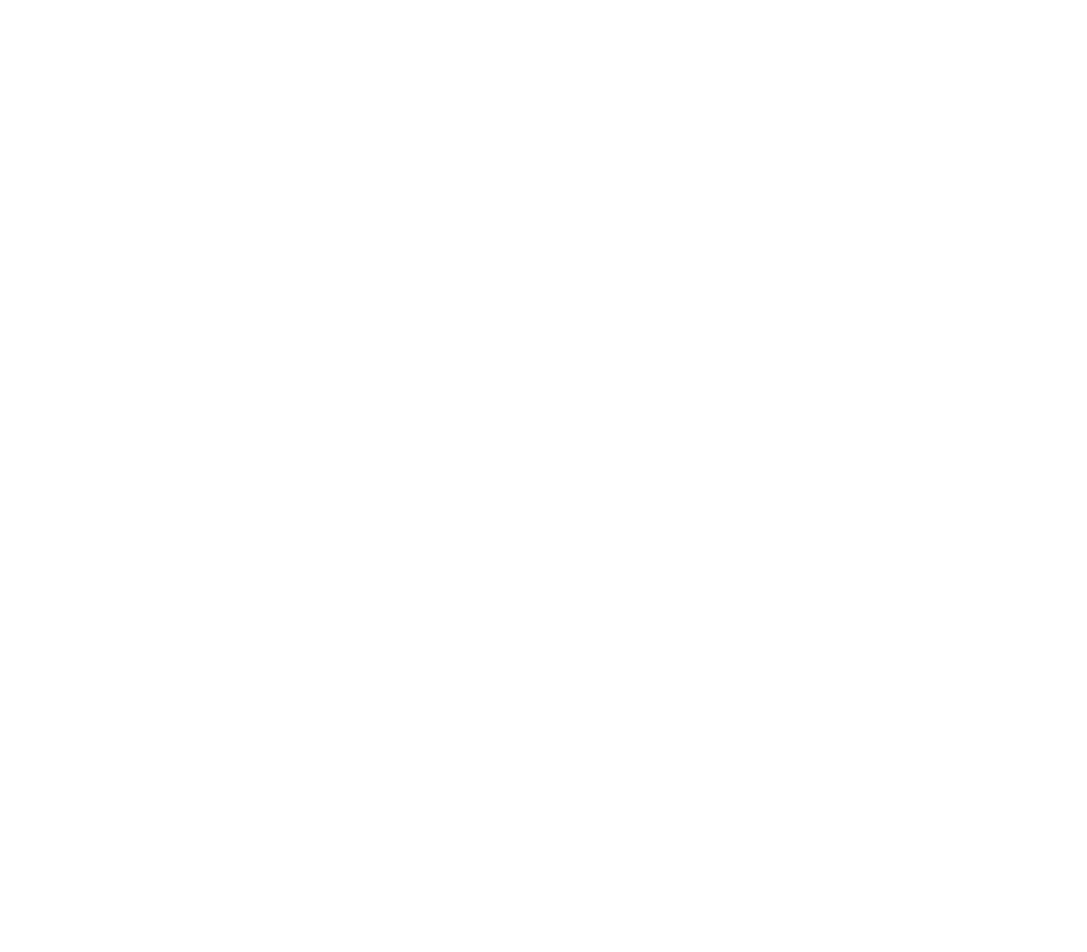
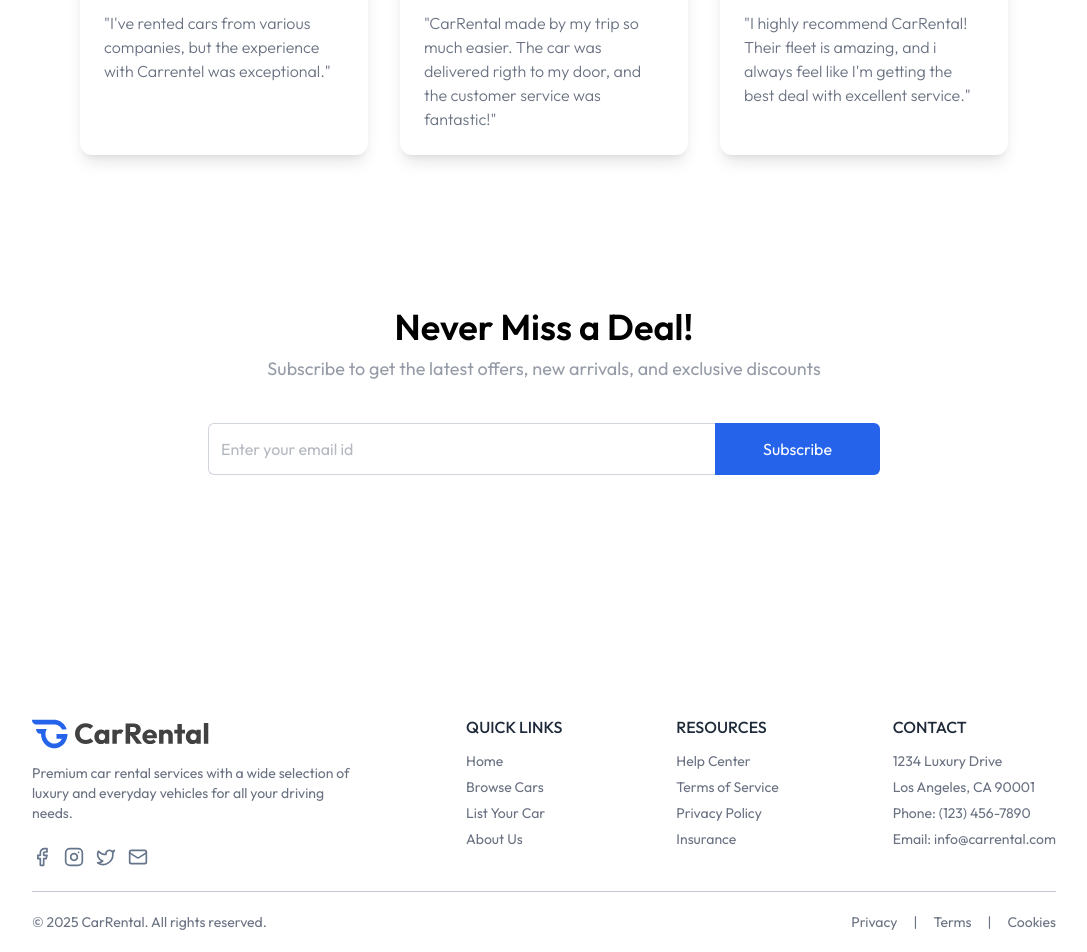
Before and after one commit to Devnehate/Car-Rental-App, a React (Vite) app in the folder client/: page / in a window 1280 px wide. Shown: the part 2704-3656 px from the top of the page, without its empty margins (96-1183 px from the left). Before the commit the page ends 2307 px from the top, so only its background shows below. Built offline with nearby package versions, Linux system fonts and the light colour scheme; a web font is replaced by a local one.

Commit message:
Add Footer, Testimonial, and Newsletter components; update Home page layout

```diff
--- a/client/src/App.jsx
+++ b/client/src/App.jsx
@@ -6,6 +6,7 @@
 import CarDetails from './Pages/CarDetails';
 import Cars from './Pages/Cars';
 import MyBookings from './Pages/MyBookings';
+import Footer from './components/Footer';
 
 const App = () => {
 
@@ -23,6 +24,8 @@
         <Route path='/my-bookings' element={<MyBookings />} />
       </Routes>
 
+      {!isOwnerPath && <Footer />}
+
     </>
   )
 }
--- a/client/src/Pages/Home.jsx
+++ b/client/src/Pages/Home.jsx
@@ -2,6 +2,9 @@
 import Hero from '../components/Hero'
 import FeaturedSection from '../components/FeaturedSection'
 import Banner from '../components/Banner'
+import Testimonial from '../components/Testimonial'
+import NewsLetter from '../components/NewsLetter'
+import Footer from '../components/Footer'
 
 const Home = () => {
     return (
@@ -9,6 +12,8 @@
             <Hero />
             <FeaturedSection />
             <Banner />
+            <Testimonial />
+            <NewsLetter />
         </>
     )
 }
--- /dev/null
+++ b/client/src/components/Footer.jsx
@@ -0,0 +1,76 @@
+import React from 'react'
+import { assets } from '../assets/assets'
+
+const Footer = () => {
+  return (
+    <div className='px-6 md:px-16 lg:px-24 xl:px-32 mt-60 text-sm text-gray-500'>
+      <div className='flex flex-wrap justify-between items-start gap-8 pb-6  border-borderColor border-b'>
+        <div>
+          <img src={assets.logo} alt="logo" className='h-8 md:h-9' />
+          <p className='max-w-80 mt-3'>
+            Premium car rental services with a wide selection of luxury and everyday vehicles for all your driving needs.
+          </p>
+          <div className='flex items-center gap-3 mt-6'>
+            <a href="#"><img src={assets.facebook_logo} alt="facebook" className='w-5 h-5' /></a>
+
+            <a href="#"><img src={assets.instagram_logo} alt="instagram" className='w-5 h-5' /></a>
+
+            <a href="#"><img src={assets.twitter_logo} alt="twitter" className='w-5 h-5' /></a>
+
+            <a href="#"><img src={assets.gmail_logo} alt="gmail" className='w-5 h-5' /></a>
+
+
+          </div>
+        </div>
+
+        <div>
+          <h2 className='text-base font-medium text-gray-800 uppercase'>Quick Links</h2>
+          <ul className='mt-3 flex flex-col gap-1.5'>
+            <li><a href="#">Home</a></li>
+            <li><a href="#">Browse Cars</a></li>
+            <li><a href="#">List Your Car</a></li>
+            <li><a href="#">About Us</a></li>
+
+          </ul>
+        </div>
+
+
+        <div>
+          <h2 className='text-base font-medium text-gray-800 uppercase'>Resources</h2>
+          <ul className='mt-3 flex flex-col gap-1.5'>
+            <li><a href="#">Help Center</a></li>
+            <li><a href="#">Terms of Service</a></li>
+            <li><a href="#">Privacy Policy</a></li>
+            <li><a href="#">Insurance</a></li>
+
+          </ul>
+        </div>
+
+         <div>
+          <h2 className='text-base font-medium text-gray-800 uppercase'>Contact</h2>
+          <ul className='mt-3 flex flex-col gap-1.5'>
+            <li>1234 Luxury Drive</li>
+            <li>Los Angeles, CA 90001</li>
+            <li>Phone: (123) 456-7890</li>
+            <li>Email: info@carrental.com</li>
+
+          </ul>
+        </div>
+
+
+      </div>
+      <div className='flex flex-col md:flex-row gap-2 items-center justify-between py-5'>
+        <p>© {new Date().getFullYear()} <a href="https://prebuiltui.com">CarRental</a>. All rights reserved.</p>
+        <ul className='flex items-center gap-4'>
+          <li><a href="#">Privacy</a></li>
+          <li>|</li>
+          <li><a href="#">Terms</a></li>
+          <li>|</li>
+          <li><a href="#">Cookies</a></li>
+        </ul>
+      </div>
+    </div>
+  )
+}
+
+export default Footer
--- /dev/null
+++ b/client/src/components/NewsLetter.jsx
@@ -0,0 +1,25 @@
+import React from 'react'
+
+const NewsLetter = () => {
+  return (
+       <div className="flex flex-col items-center justify-center text-center space-y-2 max-md:px-4 my-10 mb-40">
+            <h1 className="md:text-4xl text-2xl font-semibold">Never Miss a Deal!</h1>
+            <p className="md:text-lg text-gray-500/70 pb-8">
+                Subscribe to get the latest offers, new arrivals, and exclusive discounts
+            </p>
+            <form className="flex items-center justify-between max-w-2xl w-full md:h-13 h-12">
+                <input
+                    className="border border-gray-300 rounded-md h-full border-r-0 outline-none w-full rounded-r-none px-3 text-gray-500"
+                    type="text"
+                    placeholder="Enter your email id"
+                    required
+                />
+                <button type="submit" className="md:px-12 px-8 h-full text-white bg-primary hover:bg-primary-dull transition-all cursor-pointer rounded-md rounded-l-none">
+                    Subscribe
+                </button>
+            </form>
+        </div>
+  )
+}
+
+export default NewsLetter
--- a/client/src/components/Testimonial.jsx
+++ b/client/src/components/Testimonial.jsx
@@ -33,21 +33,21 @@
 
 
             <div className="grid grid-cols-1 sm:grid-cols-2 lg:grid-cols-3 gap-8 mt-18">
-                {testimonials.map((testimonial,index) => (
-                    <div key={index} className="bg-white p-6 rounded-xl shadow max-w-xs">
+                {testimonials.map((testimonial, index) => (
+                    <div key={index} className="bg-white p-6 rounded-xl shadow-lg hover:-translate-y-1 transition-all duration-500">
                         <div className="flex items-center gap-3">
                             <img className="w-12 h-12 rounded-full" src={testimonial.image} alt={testimonial.name} />
                             <div>
-                                <p className="font-playfair text-xl">{testimonial.name}</p>
-                                <p className="text-gray-500">{testimonial.address}</p>
+                                <p className="text-xl">{testimonial.name}</p>
+                                <p className="text-gray-500">{testimonial.location}</p>
                             </div>
                         </div>
                         <div className="flex items-center gap-1 mt-4">
                             {Array(5).fill(0).map((_, index) => (
-                                <Star key={index} filled={testimonial.rating > index} />
+                                <img key={index} src={assets.star_icon} alt="star_icon" />
                             ))}
                         </div>
-                        <p className="text-gray-500 max-w-90 mt-4">"{testimonial.review}"</p>
+                        <p className="text-gray-500 max-w-90 mt-4 font-light">"{testimonial.testimonial}"</p>
                     </div>
                 ))}
             </div>
```
